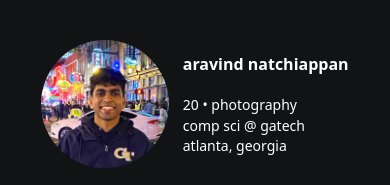
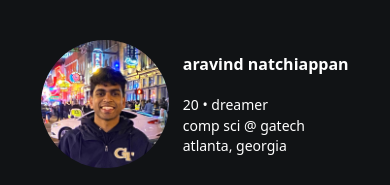
Before and after one commit to aravindnatch/aravindnatch.github.io, a Next.js app: page / in a window 390 px wide. Shown: the top 185 px of the page. Built offline with nearby package versions, Linux system fonts and the light colour scheme; no server answers.

Commit message:
mobile 'photography' -> 'dreamer'

```diff
--- a/components/mobile.tsx
+++ b/components/mobile.tsx
@@ -118,7 +118,7 @@ const Mobile: NextPage = () => {
               <h1 className="text-md font-semibold text-left text-white font">aravind natchiappan</h1>
 
               <div className="mt-4">
-                <h2 className="text-sm text-left text-white inline">{getAge()} • photography</h2>
+                <h2 className="text-sm text-left text-white inline">{getAge()} • dreamer</h2>
                 <h2 className="text-sm text-left text-white">comp sci @ gatech</h2>
                 <h2 className="text-sm text-left text-white">atlanta, georgia</h2>
               </div>
```
